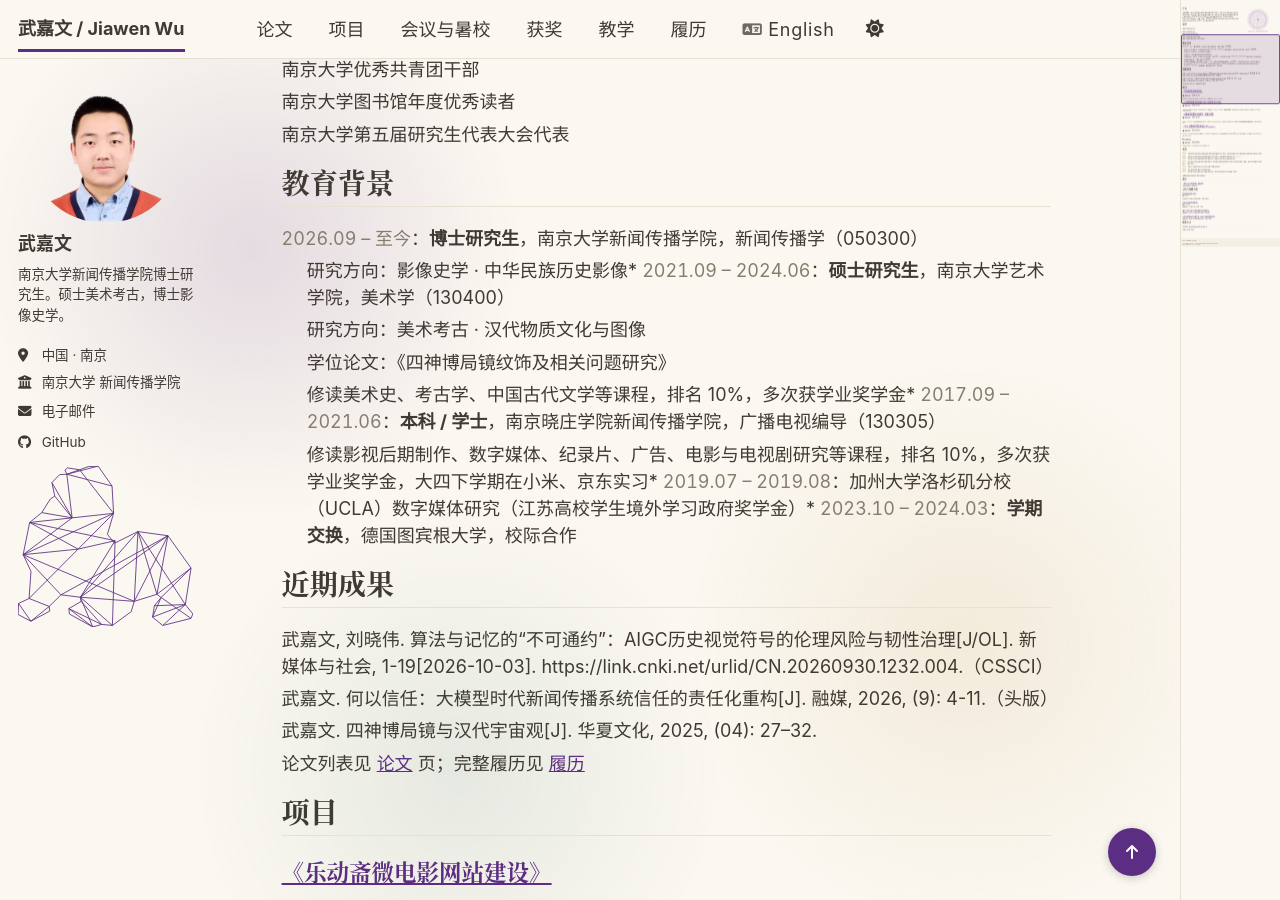
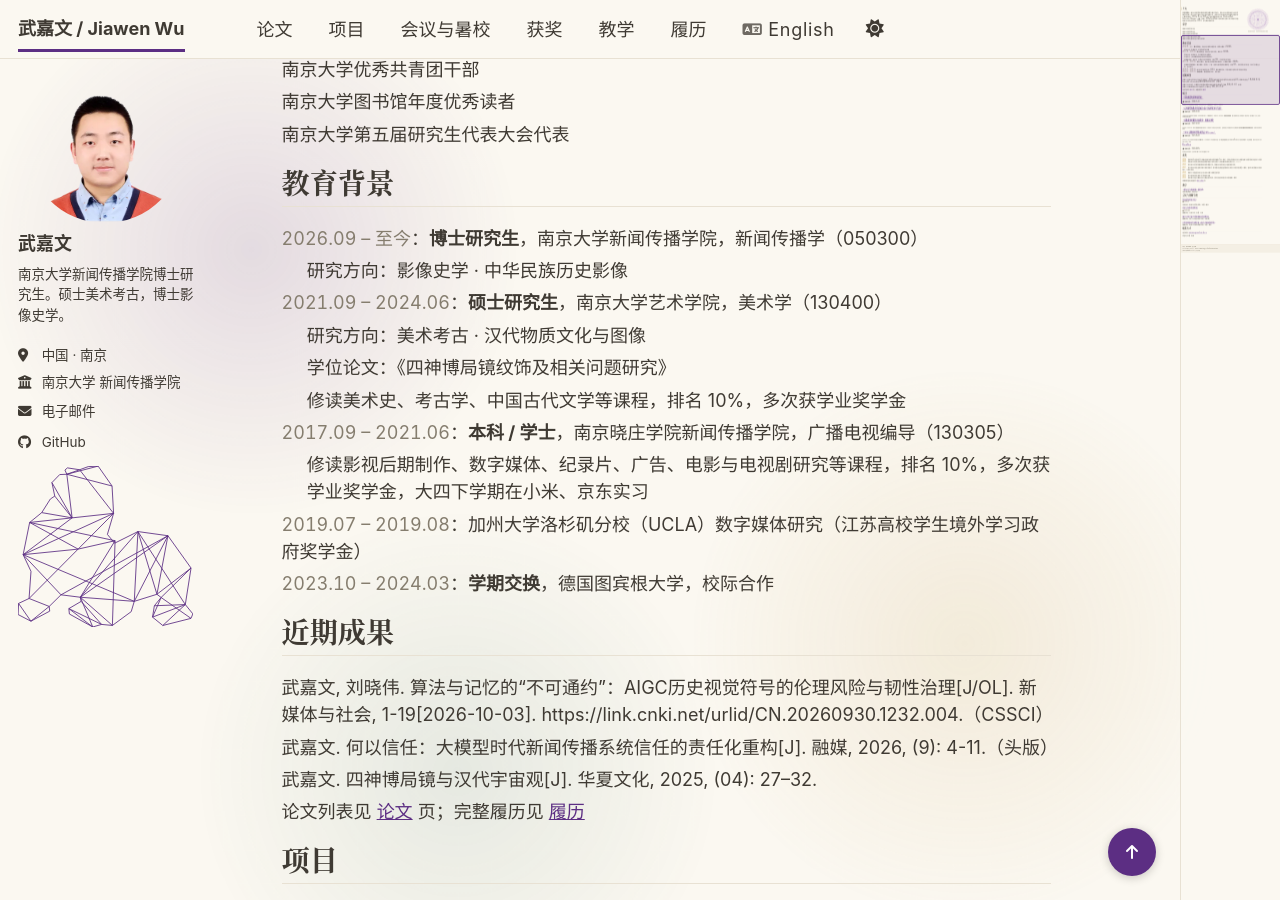
Before and after one commit to newnju/newnju.github.io, a Jekyll site: the page built from _pages/about.md, in a window 1280 px wide and 900 px high, scrolled down 451 px. Built offline with Jekyll 4.4.1, drawn with Linux system fonts in a browser that asks for light colours; part of the change alters nothing that is shown.

Commit message:
主页教育背景塌成一条：循环体首标签去掉左连字符，找回行首换行

```diff
--- a/_includes/han-education.html
+++ b/_includes/han-education.html
@@ -9,8 +9,14 @@
 {%- if _locale contains 'en' -%}{%- assign _en = true -%}{%- endif -%}
 {%- assign _colon = ": " -%}
 {%- unless _en -%}{%- assign _colon = "：" -%}{%- endunless -%}
+{%- comment -%}
+注意：循环体的第一个标签（下面那行 daterange 赋值）不能带左侧的连字符。
+每一轮的行首换行只来自 for 标签后面那一行；一旦被吃掉，本轮的「* 条目」
+就紧接在上一轮末尾，kramdown 看不到行首星号 —— 整段教育背景会塌成一条
+列表、星号被当成正文显示。写法与 han-honours / han-recent-pubs 一致。
+{%- endcomment -%}
 {%- for e in site.data.profile.education %}
-{%- assign _dr = e.daterange -%}
+{% assign _dr = e.daterange -%}
 {%- if _en and e.daterange_en -%}{%- assign _dr = e.daterange_en -%}{%- endif -%}
 * {% if _dr %}<span class="han-cv-date">{{ _dr }}</span>{{ _colon }}{% endif %}{% if _en and e.text_en %}{{ e.text_en }}{% else %}{{ e.text }}{% endif %}
 {%- assign _notes = e.notes -%}
```
